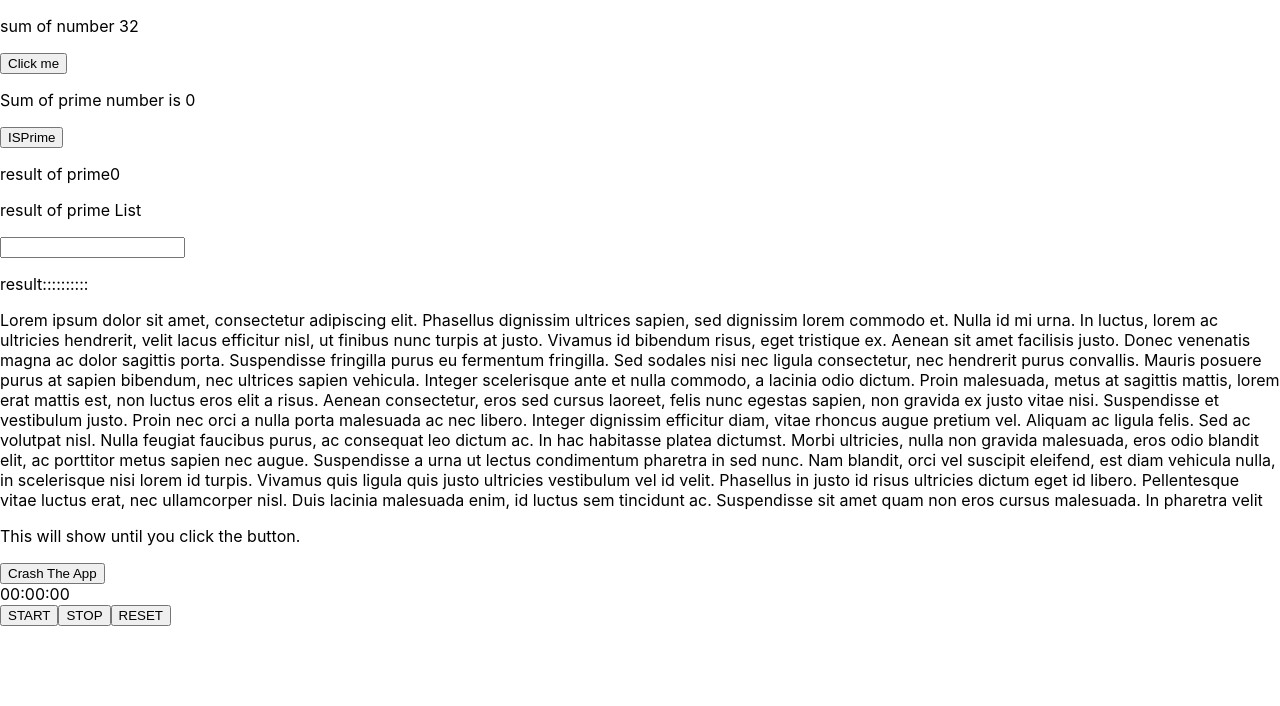
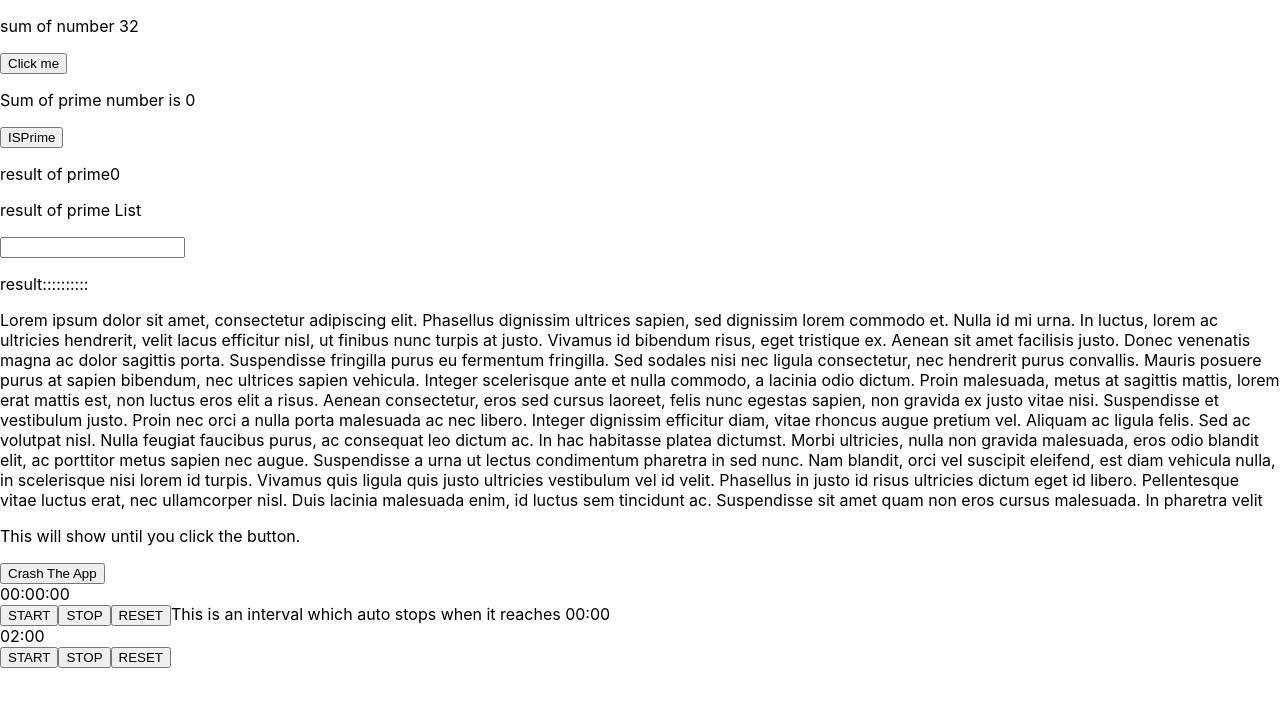
Before and after one commit to jui1234/Daily_JS_and_React, a React (Create React App) app: page / in a window 1280 px wide. Shown: the top 706 px of the page. Built offline with nearby package versions, Linux system fonts and the light colour scheme.

Commit message:
feat:interval stoper

```diff
--- a/src/App.js
+++ b/src/App.js
@@ -19,6 +19,7 @@ import NumberScrollFib from './components/scrollwithfibo';
 import ErrorBoundry from './components/ErrrorCompoenet';
 import ErrorBoundryWrapper from './components/ErrorWrapperComponent';
 import TimerConceptProject from './components/timerConceptProject';
+import TimerStopper from './components/timeStopper';
 
 
 const ReactFiber=React.lazy(()=>import('./components/reactfiber'))
@@ -102,6 +103,7 @@ function App() {
  <ErrorBoundry/>
  </ErrorBoundryWrapper>
  <TimerConceptProject/>
+ <TimerStopper/>
  {/* <VirtualizationComponent/> */}
  </>
 
--- /dev/null
+++ b/src/components/timeStopper.jsx
@@ -0,0 +1,48 @@
+import { useRef, useState } from "react";
+
+export default function TimerStopper(){
+    const timerRef=useRef(0);
+const timerStartedRef=useRef(false);
+const [timeLeft,setTimeLeft]=useState(120);
+
+const displayFunction=((second)=>{
+    const min=Math.floor(second/60);
+    const sec=second%60;
+
+    return`${min.toString().padStart(2,"0")}:${sec.toString().padStart(2,"0")}`
+})
+
+const startTimer=(()=>{
+    if(!timerStartedRef.current && timeLeft>0){
+        timerStartedRef.current=true;
+        timerRef.current=setInterval(()=>{
+            setTimeLeft((prev)=>{
+                if(prev<=1){
+                    clearInterval(timerRef.current)
+                    return 0;
+                }
+                return prev-1;
+            })
+        },1000)
+    }
+})
+
+const stopTimmer=(()=>{
+    timerStartedRef.current=false;
+    clearInterval(timerRef.current)
+})
+
+const resetTimer=(()=>{
+    stopTimmer();
+    setTimeLeft(120);
+})
+    return(
+        <>
+        <>This is an interval which auto stops when it reaches 00:00</>
+        <div>{displayFunction(timeLeft)}</div>
+        <button onClick={startTimer}>START</button>
+        <button onClick={stopTimmer}>STOP</button>
+        <button onClick={resetTimer}>RESET</button>
+        </>
+    )
+}
```
